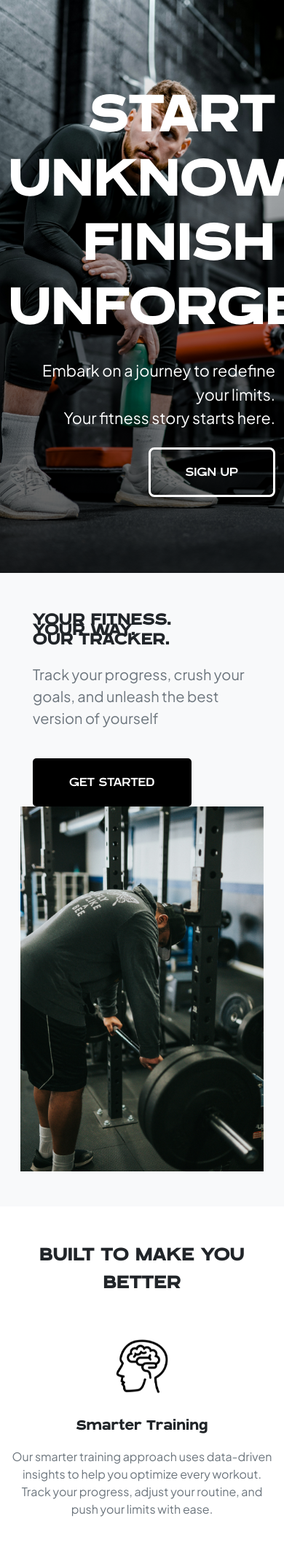
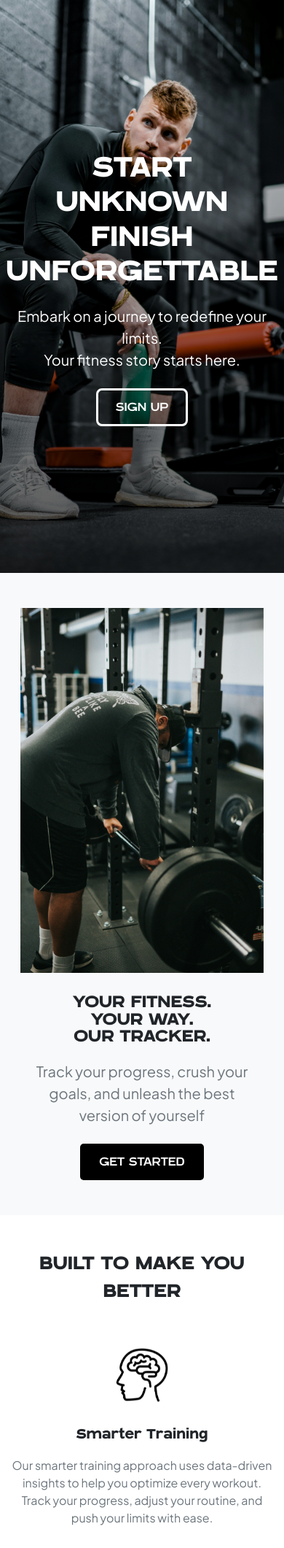
Before and after one commit to aamirk24/COMP2011, a Flask app: page /landing in a window 390 px wide; the page is wider, and only the part inside the window is pictured. Shown: the part 58-2179 px from the top of that part at 73% size. Run offline with Flask 3, Linux system fonts and the light colour scheme; some libraries are stand-ins or nearby versions.

Commit message:
commit 10

```diff
--- a/app/static/css/landing.css
+++ b/app/static/css/landing.css
@@ -91,3 +91,29 @@
     border-color: #ffffff;
     color: #000000;
 }
+
+/* for smaller screens */
+@media (max-width: 768px) {
+    .heading-title {
+        font-size: 3rem;
+        margin-bottom: -10px;
+    }
+
+    .hero-section {
+        min-height: 80vh;
+    }
+
+    .hero-content {
+        display: flex;
+        align-items: center;
+        justify-content: center;
+    }
+
+    .stats-number {
+        font-size: 1.75rem;
+    }
+
+    .heading {
+        margin-bottom: -10px;
+    }
+}
--- a/app/templates/landing.html
+++ b/app/templates/landing.html
@@ -6,30 +6,31 @@
         <div class="hero-bg">
             <img src="../static/background.jpg" alt="Background"/>
         </div>
-        <div class="container hero-content justify-content-center">
-            <div class="text-end">
-                <h1 class="heading heading-title fade-in-float fw-bold text-white">START</h1>
-                <h1 class="heading heading-title fade-in-float fw-bold text-white">UNKNOWN</h1>
-                <h1 class="heading heading-title fade-in-float fw-bold text-white">FINISH</h1>
-                <h1 class="heading heading-title fade-in-float fw-bold text-white mb-3">UNFORGETTABLE</h1>
-                <p class="fade-in-float fs-4 text-white mb-0">Embark on a journey to redefine your limits.</p>
-                <p class="fade-in-float fs-4 text-white mb-4">Your fitness story starts here.</p>
-                <a href="/signup" class="font-blatant fade-in-float btn btn-primary btn-lg px-5 py-3">SIGN UP</a>
+        <div class="container hero-content">
+            <div class="text-center text-md-end">
+                <h1 class="heading heading-title fade-in-float fw-bold text-white mobile-title">START</h1>
+                <h1 class="heading heading-title fade-in-float fw-bold text-white mobile-title">UNKNOWN</h1>
+                <h1 class="heading heading-title fade-in-float fw-bold text-white mobile-title">FINISH</h1>
+                <h1 class="heading heading-title fade-in-float fw-bold text-white mobile-title mb-3">UNFORGETTABLE</h1>
+                <p class="fade-in-float fs-5 text-white mb-0">Embark on a journey to redefine your limits.</p>
+                <p class="fade-in-float fs-5 text-white mb-4">Your fitness story starts here.</p>
+                <a href="/signup" class="font-blatant fade-in-float btn btn-primary btn-lg px-4 py-2 px-md-5 py-md-3">SIGN UP</a>
             </div>
         </div>
     </section>
 
-
     <section class="py-5 bg-light">
         <div class="container">
-            <div class="row">
-                <div class="col-md-6 d-flex align-items-center justify-content-center">
-                    <div class="text-start">
+            <div class="row flex-column-reverse flex-md-row">
+                <div class="col-md-6 d-flex align-items-center justify-content-center mt-4 mt-md-0">
+                    <div class="text-center text-md-start">
                         <h2 class="heading display-6 fw-bold">YOUR FITNESS.</h2>
                         <h2 class="heading display-6 fw-bold">YOUR WAY.</h2>
                         <h2 class="heading display-6 fw-bold mb-3">OUR TRACKER.</h2>
-                        <p class="fs-5 text-secondary" style="max-width: 300px">Track your progress, crush your goals, and unleash the best version of yourself</p>
-                        <a href="/signup" class="font-blatant btn btn-signup btn-lg px-5 py-3 mt-4">GET STARTED</a>
+                        <p class="fs-5 text-secondary text-center text-md-start" style="max-width: 300px; margin: 0 auto; margin-md-0;">Track your progress, crush your goals, and unleash the best version of yourself</p>
+                        <div class="text-center text-md-start">
+                            <a href="/signup" class="font-blatant btn btn-signup btn-lg px-4 py-2 px-md-5 py-md-3 mt-4">GET STARTED</a>
+                        </div>
                     </div>
                 </div>
 
@@ -42,22 +43,21 @@
         </div>
     </section>
 
-
     <section class="py-5">
         <div class="container">
             <h2 class="font-blatant display-5 fw-bold text-center mb-5">BUILT TO MAKE YOU BETTER</h2>
             <div class="row g-4">
-                <div class="col-md-4 text-center">
+                <div class="col-12 col-md-4 text-center">
                     <img src="../static/logo1.png" alt="Smarter Training Logo" class="img-fluid mb-3" style="max-height: 100px;">
                     <h3 class="font-blatant fs-3 fw-bold mb-3">Smarter Training</h3>
                     <p class="text-secondary">Our smarter training approach uses data-driven insights to help you optimize every workout. Track your progress, adjust your routine, and push your limits with ease.</p>
                 </div>
-                <div class="col-md-4 text-center">
+                <div class="col-12 col-md-4 text-center">
                     <img src="../static/logo2.png" alt="Custom Workouts Logo" class="img-fluid mb-3" style="max-height: 100px;">
                     <h3 class="font-blatant fs-3 fw-bold mb-3">Custom Workouts</h3>
                     <p class="text-secondary">Create personalized workout plans that cater to your unique fitness goals. Whether you're training for strength, endurance, or flexibility, we've got a plan that works for you.</p>
                 </div>
-                <div class="col-md-4 text-center">
+                <div class="col-12 col-md-4 text-center">
                     <img src="../static/logo3.png" alt="Strong Community Logo" class="img-fluid mb-3" style="max-height: 100px;">
                     <h3 class="font-blatant fs-3 fw-bold mb-3">Strong Community</h3>
                     <p class="text-secondary">Join a supportive and motivating community of fitness enthusiasts. Share your progress, get advice from experts, and stay motivated with friendly competition and encouragement.</p>
@@ -69,15 +69,15 @@
     <section class="py-5 bg-light">
         <div class="container">
             <div class="row text-center g-4">
-                <div class="col-md-4">
+                <div class="col-12 col-md-4 mb-3 mb-md-0">
                     <h3 class="stats-number fw-bold mb-2">500+</h3>
                     <p class="text-secondary">EXERCISES</p>
                 </div>
-                <div class="col-md-4">
+                <div class="col-12 col-md-4 mb-3 mb-md-0">
                     <h3 class="stats-number fw-bold mb-2">∞</h3>
                     <p class="text-secondary">WORKOUT PLANS</p>
                 </div>
-                <div class="col-md-4">
+                <div class="col-12 col-md-4">
                     <h3 class="stats-number fw-bold mb-2">100+</h3>
                     <p class="text-secondary">WORKOUTS LOGGED</p>
                 </div>
@@ -88,27 +88,20 @@
     <footer class="bg-dark-custom text-white py-5">
         <div class="container">
             <div class="row g-4">
-                <div class="col-md-3">
+                <div class="col-6 col-md-3">
                     <h4 class="fw-bold mb-3">Help</h4>
                     <ul class="list-unstyled">
                         <li class="mb-2"><a href="/login" class="text-white text-decoration-none">Log In / Register</a></li>
                         <li class="mb-2"><a href="#" class="text-white text-decoration-none">Support</a></li>
                     </ul>
                 </div>
-                <div class="col-md-3">
+                <div class="col-6 col-md-3">
                     <h4 class="fw-bold mb-3">About</h4>
                     <ul class="list-unstyled">
                         <li class="mb-2"><a href="https://linkedin.com/in/aamirkhan05" class="text-white text-decoration-none">Contact Us</a></li>
                         <li class="mb-2"><a href="https://rapidapi.com/justin-WFnsXH_t6/api/exercisedb" class="text-white text-decoration-none">Developer / API</a></li>
                     </ul>
                 </div>
-            </div>
-            <div class="mt-4 pt-4 border-top border-secondary">
-                <a href="#" class="text-secondary text-decoration-none">Privacy Policy</a>
-                <span class="text-secondary mx-2">|</span>
-                <a href="#" class="text-secondary text-decoration-none">Terms of Use</a>
-                <span class="text-secondary mx-2">|</span>
-                <a href="#" class="text-secondary text-decoration-none">Cookie Policy</a>
             </div>
         </div>
     </footer>
```
